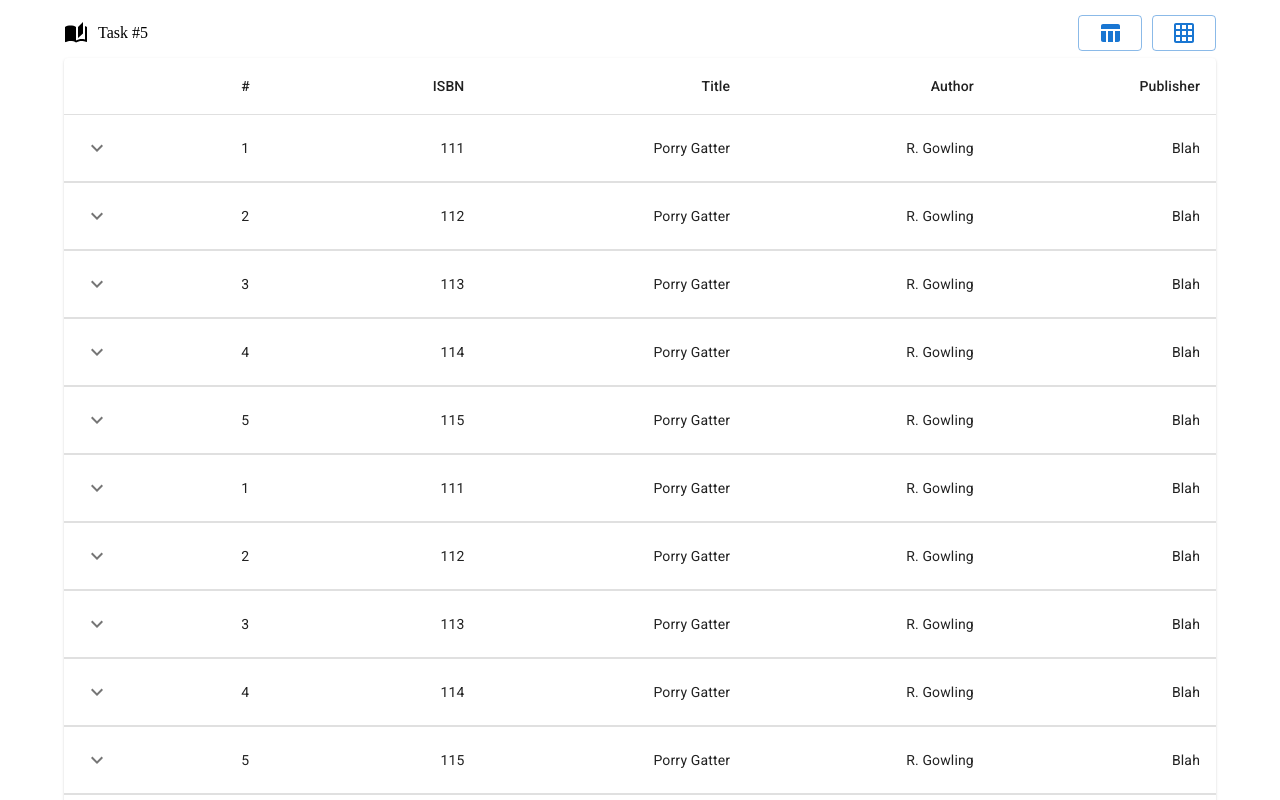
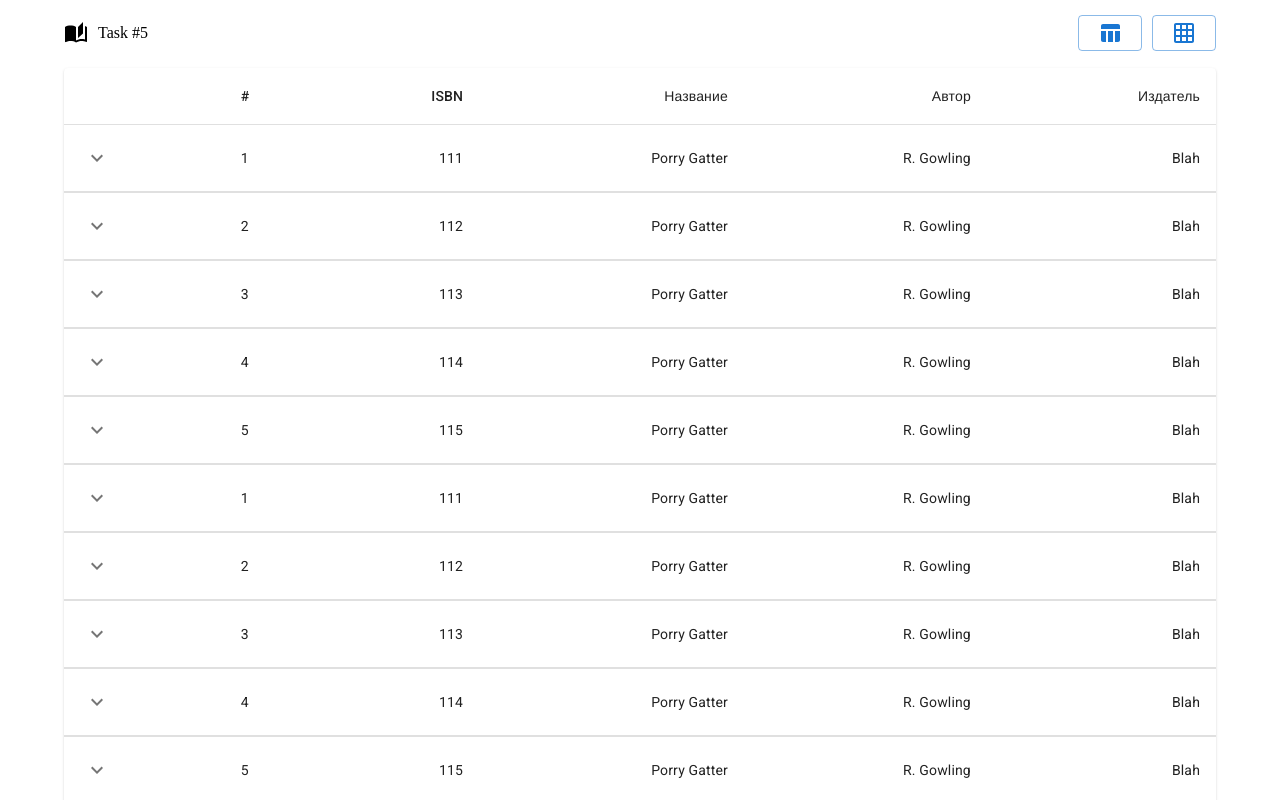
Before and after one commit to ITboo/itransition-internship, a React (Vite) app in the folder frontend/: page / in a window 1280 px wide. Shown: the top 800 px of the page. Built offline with nearby package versions, Linux system fonts and the light colour scheme; a web font is replaced by a local one.

Commit message:
task 5: add i18n, setup locales

```diff
--- a/frontend/package.json
+++ b/frontend/package.json
@@ -15,8 +15,10 @@
     "@fontsource/roboto": "^5.1.1",
     "@mui/icons-material": "^6.4.1",
     "@mui/material": "^6.4.1",
+    "i18next": "^24.2.2",
     "react": "^18.3.1",
-    "react-dom": "^18.3.1"
+    "react-dom": "^18.3.1",
+    "react-i18next": "^15.4.0"
   },
   "devDependencies": {
     "@eslint/js": "^9.17.0",
--- a/frontend/src/App.jsx
+++ b/frontend/src/App.jsx
@@ -1,5 +1,6 @@
 import Header from "./widgets/Header";
 import CollapsibleTable from "./widgets/Table";
+
 import "./App.css";
 import { Container } from "@mui/material";
 
--- a/frontend/src/main.jsx
+++ b/frontend/src/main.jsx
@@ -2,6 +2,7 @@ import { StrictMode } from 'react'
 import { createRoot } from 'react-dom/client'
 import './index.css'
 import App from './App.jsx'
+import './utils/i18n';
 import '@fontsource/roboto/300.css';
 import '@fontsource/roboto/400.css';
 import '@fontsource/roboto/500.css';
--- /dev/null
+++ b/frontend/src/utils/i18n/index.js
@@ -0,0 +1,31 @@
+import i18n from 'i18next';
+import { initReactI18next } from 'react-i18next';
+
+import enLang from './locales/en/en.json';
+import ruLang from './locales/ru/ru.json';
+import koLang from './locales/ko/ko.json';
+
+const resources = {
+  en: {
+    translation: enLang,
+  },
+  ru: {
+    translation: ruLang,
+  },
+  ko: {
+    translation: koLang,
+  },
+};
+
+i18n
+  .use(initReactI18next)
+  .init({
+    resources,
+    lng: 'ru',
+    fallbackLng:'en',
+    interpolation: {
+      escapeValue: false,
+    },
+  });
+
+export default i18n;
--- /dev/null
+++ b/frontend/src/utils/i18n/locales/en/en.json
@@ -0,0 +1,5 @@
+{
+  "author": "Author",
+  "title": "Title",
+  "publisher": "Publisher"
+}
--- /dev/null
+++ b/frontend/src/utils/i18n/locales/ko/ko.json
@@ -0,0 +1,5 @@
+{
+    "author": "작가",
+    "title": "제목",
+    "publisher": "발표자"
+  }
--- /dev/null
+++ b/frontend/src/utils/i18n/locales/ru/ru.json
@@ -0,0 +1,5 @@
+{
+  "author": "Автор",
+  "title": "Название",
+  "publisher": "Издатель"
+}
--- a/frontend/src/widgets/Header/style.module.css
+++ b/frontend/src/widgets/Header/style.module.css
@@ -2,6 +2,7 @@
   display: flex;
   justify-content: space-between;
   align-items: center;
+  margin-bottom: 10px;
 }
 .buttons {
   display: flex;
--- a/frontend/src/widgets/Table/index.jsx
+++ b/frontend/src/widgets/Table/index.jsx
@@ -16,6 +16,7 @@ import KeyboardArrowUpIcon from "@mui/icons-material/KeyboardArrowUp";
 import { rows } from "../../utils/mockData";
 import { Stack } from "@mui/material";
 import FavoriteIcon from "@mui/icons-material/Favorite";
+import {useTranslation} from 'react-i18next'
 
 function Row(props) {
   const { row } = props;
@@ -100,6 +101,7 @@ function Row(props) {
 }
 
 export default function CollapsibleTable() {
+  const {t} = useTranslation()
   return (
     <TableContainer component={Paper}>
       <Table aria-label="collapsible table">
@@ -108,9 +110,9 @@ export default function CollapsibleTable() {
             <TableCell />
             <TableCell>#</TableCell>
             <TableCell align="right">ISBN</TableCell>
-            <TableCell align="right">Title</TableCell>
-            <TableCell align="right">Author</TableCell>
-            <TableCell align="right">Publisher</TableCell>
+            <TableCell align="right">{t('title')}</TableCell>
+            <TableCell align="right">{t('author')}</TableCell>
+            <TableCell align="right">{t('publisher')}</TableCell>
           </TableRow>
         </TableHead>
         <TableBody>
```
Also changed, not shown: 1 other file (tests, documents, lock files or other folders).
